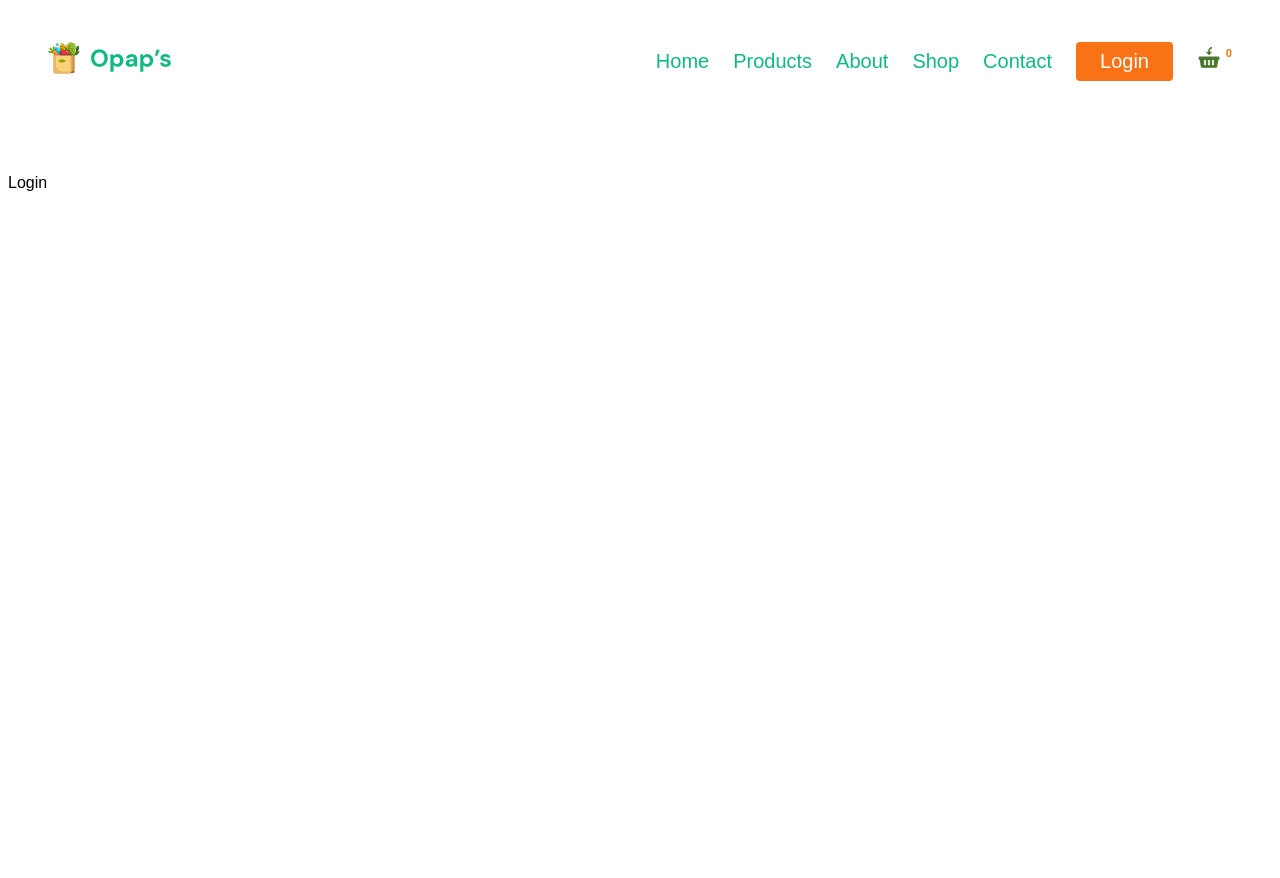
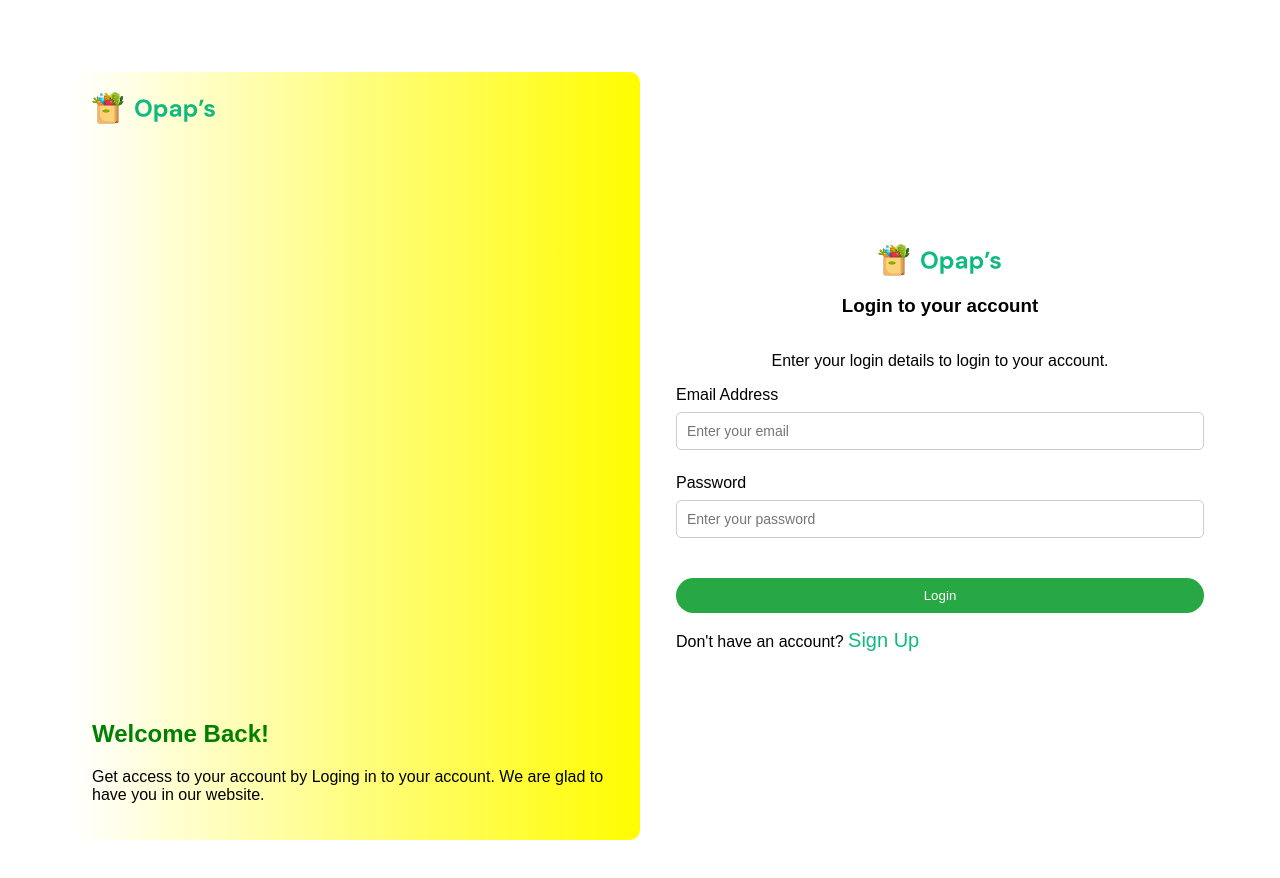
Before and after one commit to phillipmdicullar/opaps-store, a React (Vite) app: page /login in a window 1280 px wide. Shown: the top 878 px of the page. Before the commit the page ends 800 px from the top, so only its background shows below. Built offline with nearby package versions, Linux system fonts and the light colour scheme; no server answers; a web font is replaced by a local one.

Commit message:
back in the game

```diff
--- a/src/App.jsx
+++ b/src/App.jsx
@@ -1,5 +1,5 @@
 import "./App.css";
-import { BrowserRouter, Routes, Route } from "react-router-dom";
+import { BrowserRouter, Routes, Route, useLocation } from "react-router-dom"; // added useLocation
 import Navbar from "./components/Navbar";
 import Home from "./pages/home/Home";
 import About from "./pages/about/About";
@@ -11,17 +11,16 @@ import Products from "./pages/products/Products";
 import ProductDetails from "./pages/product-details/ProductDeatails";
 import { useState, useEffect } from "react";
 
-function App() {
+function AppContent() {
+  const location = useLocation(); // get current route
   const [cart, setCart] = useState([]);
   const [count, setCount] = useState(0);
 
-  // Load demo cart from API (optional — you can remove this if using local cart only)
   useEffect(() => {
     const fetchCart = async () => {
       try {
         const res = await fetch("https://fakestoreapi.com/carts/1");
         const cartData = await res.json();
-
         const totalItems = cartData.products.reduce(
           (acc, item) => acc + item.quantity,
           0
@@ -31,19 +30,20 @@ function App() {
         console.error("Error fetching cart:", err);
       }
     };
-
     fetchCart();
   }, []);
 
-  // 🔸 Function to add an item to the cart
   const handleAddToCart = (product) => {
     setCart((prevCart) => [...prevCart, product]);
     setCount((prevCount) => prevCount + 1);
   };
 
+  // Hide Navbar on login page
+  const hideNavbar = location.pathname === "/login";
+
   return (
-    <BrowserRouter>
-      <Navbar count={count} />
+    <>
+      {!hideNavbar && <Navbar count={count} />}
       <Routes>
         <Route path="/" element={<Home />} />
         <Route path="/home" element={<Home />} />
@@ -51,14 +51,21 @@ function App() {
         <Route path="/about" element={<About />} />
         <Route path="/shop" element={<Shop />} />
         <Route path="/cart" element={<Cart cart={cart} />} />
-        <Route path="/login" element={<Login />} />
         <Route path="/products" element={<Products />} />
-        {/* 🔸 pass the add-to-cart function to ProductDetails */}
         <Route
           path="/products/:id"
           element={<ProductDetails onAddToCart={handleAddToCart} />}
         />
+        <Route path="/login" element={<Login />} />
       </Routes>
+    </>
+  );
+}
+
+function App() {
+  return (
+    <BrowserRouter>
+      <AppContent />
     </BrowserRouter>
   );
 }
--- a/src/pages/login/Login.css
+++ b/src/pages/login/Login.css
@@ -0,0 +1,61 @@
+.login-form {
+    margin: 3rem 3rem 3rem 3rem;
+  display: flex;
+  height: 100vh;
+
+
+}
+.form-left {
+    margin: 1rem;
+  display: flex;
+  justify-content: space-between;
+flex-direction: column;
+  padding: 20px;
+  width: 50%;
+  border-radius: 10px;
+  background: #fffc00;  /* fallback for old browsers */
+background: -webkit-linear-gradient(to right, #ffffff, #fffc00);  /* Chrome 10-25, Safari 5.1-6 */
+background: linear-gradient(to right, #ffffff, #fffc00); /* W3C, IE 10+/ Edge, Firefox 16+, Chrome 26+, Opera 12+, Safari 7+ */
+
+}
+.body-section h2 {
+  color: green;
+
+}
+.top-header {
+  display: flex;
+  flex-direction: column;
+  align-items: center;
+
+}
+.form-right {
+  background-color: #ffffff;
+  padding: 20px;
+  width: 50%;
+  display: flex;
+  flex-direction: column;
+  justify-content: center;
+}
+.input-group {
+    display: flex;
+    flex-direction: column;
+    margin-bottom: 1.5rem;
+
+}
+.login-buttons {
+    margin-top: 1rem;
+    width: 100%;
+    padding: 10px;
+    background-color: #28a745;
+    color: white;
+    border: none;
+    border-radius: 20px;
+    cursor: pointer;
+}
+#email, #password {
+    margin-top: 0.5rem;
+    padding: 10px;
+    border: 1px solid #ccc;
+    border-radius: 5px;
+    font-size: 14px;
+}
--- a/src/pages/login/Login.jsx
+++ b/src/pages/login/Login.jsx
@@ -1,8 +1,40 @@
-import React from 'react'
-
+import React from 'react';
+import "./Login.css";
+import logo from "./logo.png";
 function Login() {
   return (
-    <div>Login</div>
+    <div className="login-form">
+      <div className="form-left">
+        <header>
+          <img src={logo} alt=""/>
+        </header>
+        <div className="body-section">
+          <h2>Welcome Back!</h2>
+          <p>Get access to your account by Loging in to your account. We are glad to have you in our website.</p>
+        </div>
+      </div>
+      <div className="form-right">
+        <div className="top-header">
+          <img src={logo} alt="logo"/>
+          <h3>Login to your account</h3>
+          <p>Enter your login details to login to your account.</p>
+        </div>
+        <form>
+          <div className="input-group">
+            <label htmlFor="email">Email Address</label>
+            <input type="email" id="email" placeholder="Enter your email" required />
+          </div>
+          <div className="input-group">
+            <label htmlFor="password">Password</label>
+            <input type="password" id="password" placeholder="Enter your password" required />
+          </div>
+          <button type="submit" className="login-buttons">Login</button>
+        </form>
+        <div className="signup-prompt">
+          <p>Don't have an account? <a href="/signup">Sign Up</a></p>
+        </div>
+      </div>
+    </div>
   )
 }
 
```
Also changed, not shown: src/pages/login/logo.png (added).
